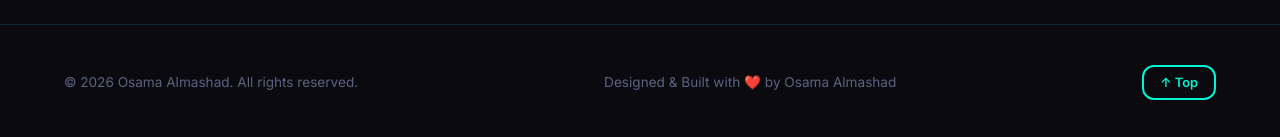
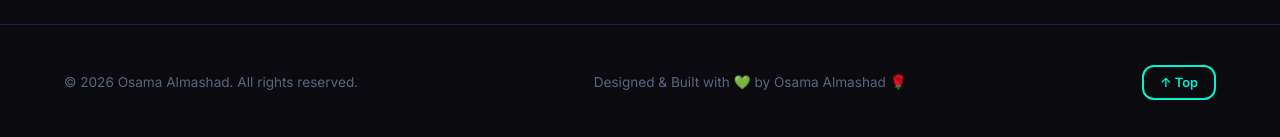
Before and after one commit to osamaalmashad2022-boop/osamaalmashad, a Next.js app: page /blog/ai-driven-personalization-in-elearning in a window 1280 px wide. Shown: the part 3035-3172 px from the top of the page. Built offline with nearby package versions, Linux system fonts and the light colour scheme.

Commit message:
style(footer): replace red heart with green heart and add rose emoji to name

```diff
--- a/src/components/Footer.jsx
+++ b/src/components/Footer.jsx
@@ -14,7 +14,7 @@ export default function Footer() {
         <div className="footer-content">
           <p className="footer-copyright">{t.footer.copyright}</p>
           <p className="footer-built">
-            {t.footer.builtWith} <span className="footer-heart">❤️</span> {t.footer.by}
+            {t.footer.builtWith} <span className="footer-heart">💚</span> {t.footer.by}
           </p>
           <button
             onClick={scrollToTop}
--- a/src/data/ar.json
+++ b/src/data/ar.json
@@ -658,6 +658,6 @@
   "footer": {
     "copyright": "© 2026 أسامة المشد. جميع الحقوق محفوظة.",
     "builtWith": "صُمم وبُني بـ",
-    "by": "بواسطة أسامة المشد"
+    "by": "بواسطة أسامة المشد 🌹"
   }
 }
--- a/src/data/en.json
+++ b/src/data/en.json
@@ -506,6 +506,6 @@
   "footer": {
     "copyright": "© 2026 Osama Almashad. All rights reserved.",
     "builtWith": "Designed & Built with",
-    "by": "by Osama Almashad"
+    "by": "by Osama Almashad 🌹"
   }
 }
```
